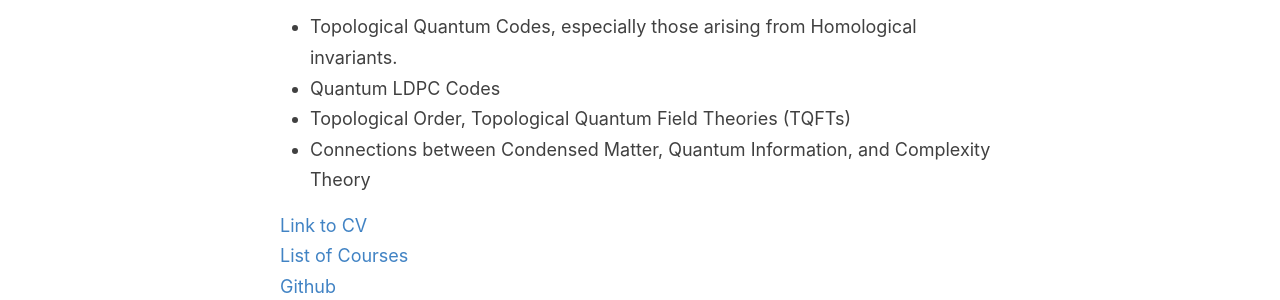
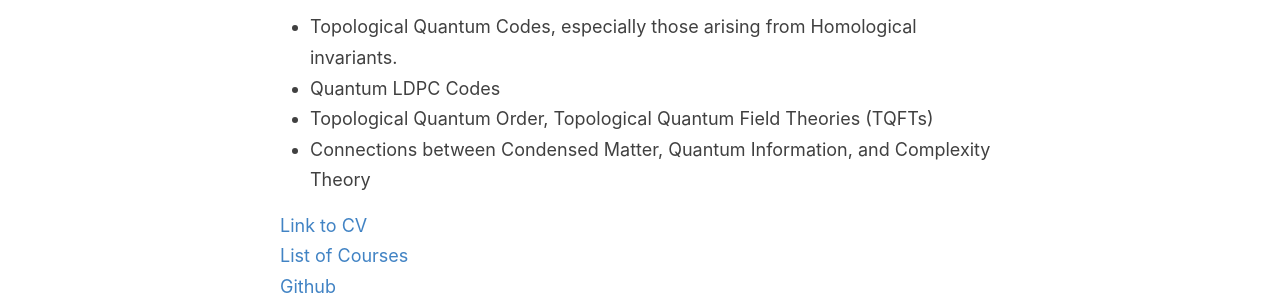
Before and after one commit to ekim1919/ekim1919.github.io, a Jekyll site: the page built from _pages/about.md, in a window 1280 px wide. Shown: the part 638-938 px from the top of the page. Built offline with Jekyll 4.4.1, drawn with Linux system fonts in a browser that asks for light colours.

Commit message:
last change for about

```diff
--- a/_pages/about.md
+++ b/_pages/about.md
@@ -14,7 +14,7 @@ redirect_from:
 
   - Topological Quantum Codes, especially those arising from Homological invariants.
   - Quantum LDPC Codes
-  - Topological Order, Topological Quantum Field Theories (TQFTs)
+  - Topological Quantum Order, Topological Quantum Field Theories (TQFTs)
   - Connections between Condensed Matter, Quantum Information, and Complexity Theory
 
 
```
